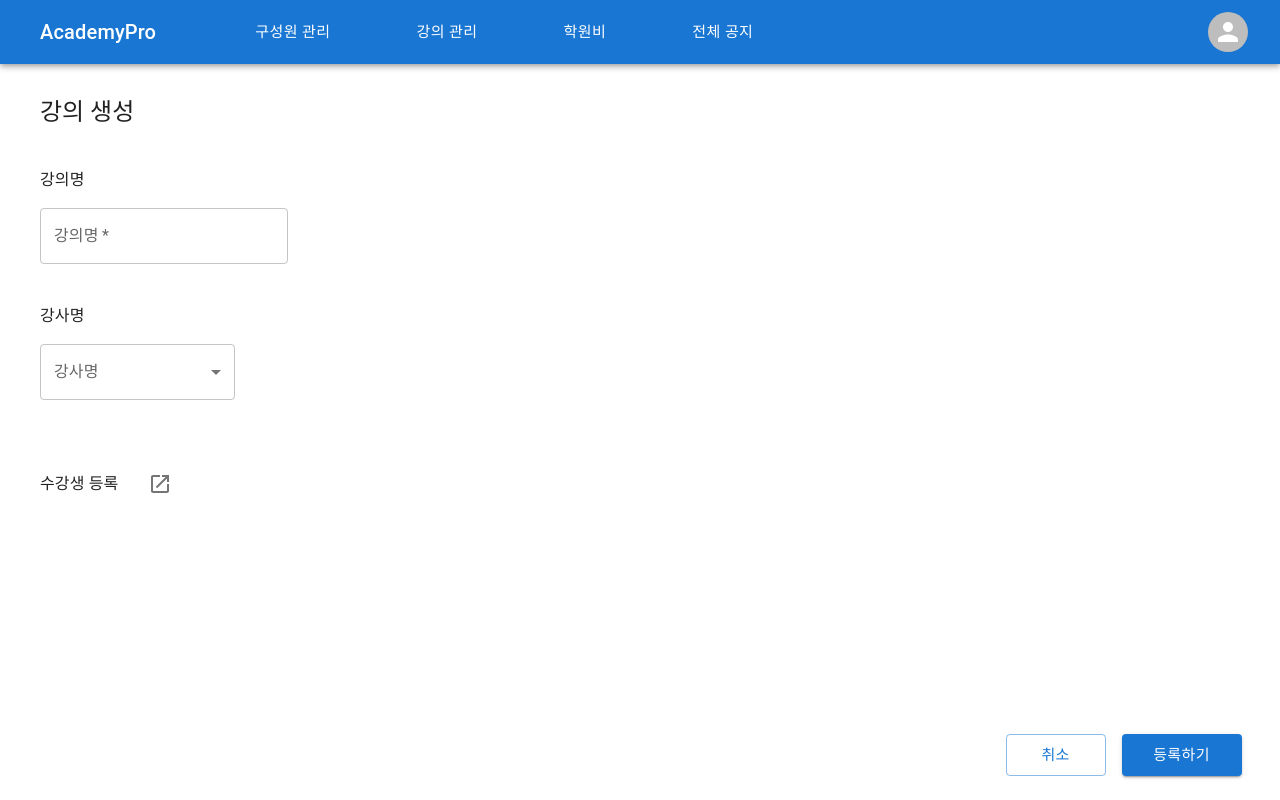
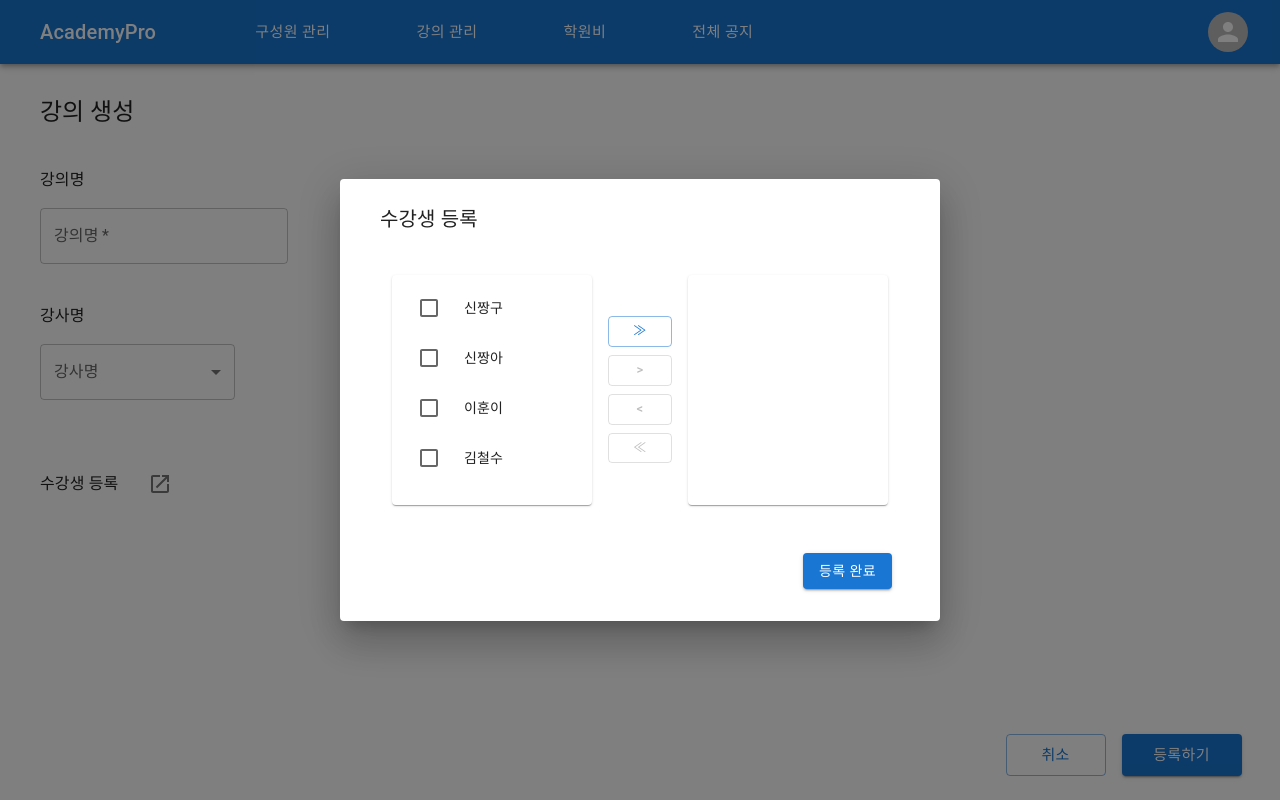
Before and after one commit to Academy-Diary/AcademyDiary_WEB, a React (Vite) app: page /director/manage-courses/add-course in a window 1280 px wide. Both pictures are taken after a click on the button 160 px from the left and 484 px from the top of the page. Built offline with nearby package versions, Linux system fonts and the light colour scheme.

Commit message:
feat: 강의생성 - 수강생 등록 페이지 추가 #16

```diff
--- a/src/components/index.js
+++ b/src/components/index.js
@@ -5,3 +5,5 @@ export { default as TeacherSideBar } from './sidebar/teacherSidebar';
 export { default as Title } from './textLayout/title';
 
 export { default as Teacher } from './layouts/teacher';
+
+export { default as TransferList } from './transferList';
--- /dev/null
+++ b/src/components/transferList.jsx
@@ -0,0 +1,104 @@
+import React, { useState } from 'react';
+
+import { Grid, List, ListItemButton, ListItemIcon, ListItemText, Checkbox, Button, Paper } from '@mui/material';
+
+function not(a, b) {
+  return a.filter((value) => b.indexOf(value) === -1);
+}
+
+function intersection(a, b) {
+  return a.filter((value) => b.indexOf(value) !== -1);
+}
+
+export default function TransferList({ leftList, rightList }) {
+  const [checked, setChecked] = useState([]);
+  const [left, setLeft] = useState(leftList);
+  const [right, setRight] = useState(rightList);
+
+  const leftChecked = intersection(checked, left);
+  const rightChecked = intersection(checked, right);
+
+  const handleToggle = (value) => () => {
+    const currentIndex = checked.indexOf(value);
+    const newChecked = [...checked];
+
+    if (currentIndex === -1) {
+      newChecked.push(value);
+    } else {
+      newChecked.splice(currentIndex, 1);
+    }
+
+    setChecked(newChecked);
+  };
+
+  const handleAllRight = () => {
+    setRight(right.concat(left));
+    setLeft([]);
+  };
+
+  const handleCheckedRight = () => {
+    setRight(right.concat(leftChecked));
+    setLeft(not(left, leftChecked));
+    setChecked(not(checked, leftChecked));
+  };
+
+  const handleCheckedLeft = () => {
+    setLeft(left.concat(rightChecked));
+    setRight(not(right, rightChecked));
+    setChecked(not(checked, rightChecked));
+  };
+
+  const handleAllLeft = () => {
+    setLeft(left.concat(right));
+    setRight([]);
+  };
+
+  const customList = (items) => (
+    <Paper sx={{ width: 200, height: 230, overflow: 'auto' }}>
+      <List dense component="div" role="list">
+        {items.map((value) => {
+          const labelId = `transfer-list-item-${value}-label`;
+
+          return (
+            <ListItemButton key={value} role="listitem" onClick={handleToggle(value)}>
+              <ListItemIcon>
+                <Checkbox
+                  checked={checked.indexOf(value) !== -1}
+                  tabIndex={-1}
+                  disableRipple
+                  inputProps={{
+                    'aria-labelledby': labelId,
+                  }}
+                />
+              </ListItemIcon>
+              <ListItemText id={labelId} primary={value} />
+            </ListItemButton>
+          );
+        })}
+      </List>
+    </Paper>
+  );
+
+  return (
+    <Grid container spacing={2} sx={{ justifyContent: 'center', alignItems: 'center' }}>
+      <Grid item>{customList(left)}</Grid>
+      <Grid item>
+        <Grid container direction="column" sx={{ alignItems: 'center' }}>
+          <Button sx={{ my: 0.5 }} variant="outlined" size="small" onClick={handleAllRight} disabled={left.length === 0} aria-label="move all right">
+            ≫
+          </Button>
+          <Button sx={{ my: 0.5 }} variant="outlined" size="small" onClick={handleCheckedRight} disabled={leftChecked.length === 0} aria-label="move selected right">
+            &gt;
+          </Button>
+          <Button sx={{ my: 0.5 }} variant="outlined" size="small" onClick={handleCheckedLeft} disabled={rightChecked.length === 0} aria-label="move selected left">
+            &lt;
+          </Button>
+          <Button sx={{ my: 0.5 }} variant="outlined" size="small" onClick={handleAllLeft} disabled={right.length === 0} aria-label="move all left">
+            ≪
+          </Button>
+        </Grid>
+      </Grid>
+      <Grid item>{customList(right)}</Grid>
+    </Grid>
+  );
+}
--- a/src/pages/director/manageCourses/addCourse.jsx
+++ b/src/pages/director/manageCourses/addCourse.jsx
@@ -1,17 +1,29 @@
 import React, { useState } from 'react';
 
-import { Typography, Box, Button, TextField, Select, MenuItem, InputLabel, FormControl, IconButton, Grid } from '@mui/material';
+import { Typography, Box, Button, TextField, Select, MenuItem, InputLabel, FormControl, IconButton, Grid, Dialog, DialogActions } from '@mui/material';
 import OpenInNewIcon from '@mui/icons-material/OpenInNew';
 
 import Director from '../../../components/layouts/director';
+import { TransferList } from '../../../components';
 
 const teachers = ['나미리', '이하람', '권해담', '김대성'];
+const students = ['신짱구', '신짱아', '이훈이', '김철수'];
 
 export default function AddCourse() {
   const [teacher, setTeacher] = useState('');
+  const [open, setOpen] = useState(false);
 
   const handleChangeTeacher = (e) => {
     setTeacher(e.target.value);
+  };
+  const handleOpenDialog = () => {
+    setOpen(true);
+  };
+  const handleCloseDialog = () => {
+    setOpen(false);
+  };
+  const handleClickRegister = () => {
+    setOpen(false);
   };
 
   return (
@@ -44,7 +56,7 @@ export default function AddCourse() {
                 <Typography sx={{ py: 1 }}>수강생 등록</Typography>
               </Grid>
               <Grid item xs={11}>
-                <IconButton>
+                <IconButton onClick={handleOpenDialog}>
                   <OpenInNewIcon />
                 </IconButton>
               </Grid>
@@ -59,6 +71,23 @@ export default function AddCourse() {
             </Button>
           </Box>
         </Grid>
+        <Dialog open={open} onClose={handleCloseDialog}>
+          <Grid container spacing={5} sx={{ py: 3, px: 5 }}>
+            <Grid item xs={12}>
+              <Typography variant="h6">수강생 등록</Typography>
+            </Grid>
+            <Grid item xs={12}>
+              <TransferList leftList={students} rightList={[]} />
+            </Grid>
+            <Grid item xs={12}>
+              <DialogActions>
+                <Button variant="contained" onClick={handleClickRegister}>
+                  등록 완료
+                </Button>
+              </DialogActions>
+            </Grid>
+          </Grid>
+        </Dialog>
       </Box>
     </Director>
   );
```
